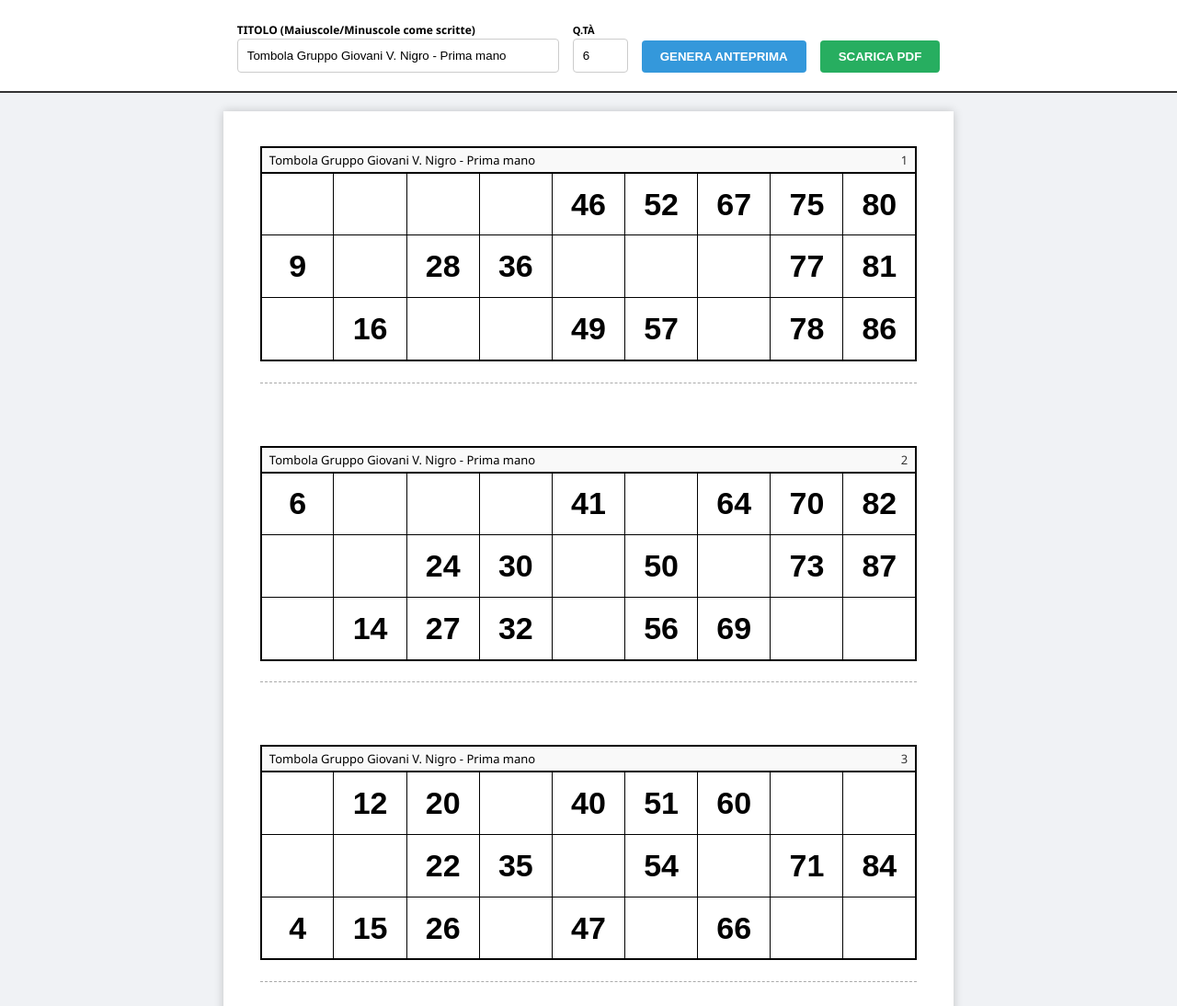
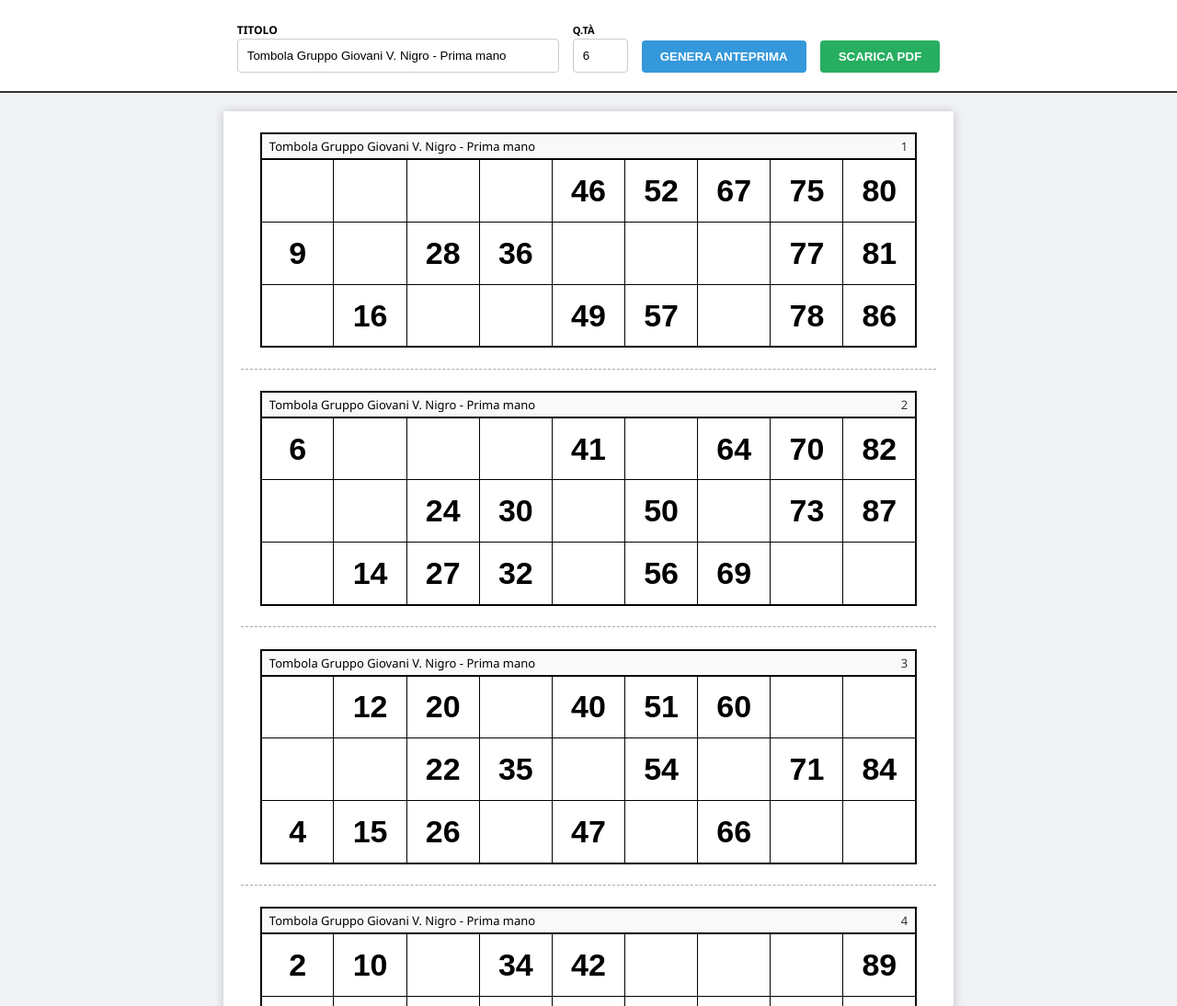
Before and after one commit to Paliddo86/Gg_tombolate, a plain HTML site: page index.html in a window 1280 px wide. Shown: the top 1094 px of the page at 92% size. Drawn offline with nearby package versions, Linux system fonts and the light colour scheme.

Commit message:
Update index.html

```diff
--- a/index.html
+++ b/index.html
@@ -2,7 +2,7 @@
 <html lang="it">
 <head>
     <meta charset="UTF-8">
-    <title>Generatore cartelle GG - Layout Simmetrico</title>
+    <title>Generatore cartelle GG - Distribuzione Totale</title>
     <script src="https://cdnjs.cloudflare.com/ajax/libs/jspdf/2.5.1/jspdf.umd.min.js"></script>
     <style>
         * { box-sizing: border-box; }
@@ -23,18 +23,28 @@
         .preview-page {
             background: white;
             width: 210mm;
-            min-height: 297mm;
+            height: 297mm; /* Fissa per l'anteprima fedele */
             margin-bottom: 20px;
             box-shadow: 0 0 10px rgba(0,0,0,0.2);
-            padding: 10mm;
+            padding: 0;
             overflow: hidden;
             display: flex;
             flex-direction: column;
         }
 
+        /* Contenitore che occupa esattamente 1/4 della pagina */
+        .preview-slot {
+            height: 74.25mm;
+            width: 100%;
+            display: flex;
+            flex-direction: column;
+            justify-content: center;
+            align-items: center;
+            position: relative;
+        }
+
         .preview-cartella {
             width: 189mm;
-            margin: 0 auto 12mm auto;
         }
 
         .preview-header {
@@ -48,7 +58,15 @@
             font-size: 34px; font-weight: 900; font-family: sans-serif;
         }
         .empty { background: #fff; }
-        .cut-line { border-bottom: 1px dashed #aaa; margin: 6mm 0; width: 100%; }
+
+        /* Linea di taglio posizionata in fondo allo slot */
+        .cut-line {
+            position: absolute;
+            bottom: 0;
+            left: 5mm;
+            right: 5mm;
+            border-bottom: 1px dashed #aaa;
+        }
     </style>
 </head>
 <body>
@@ -56,7 +74,7 @@
 <div class="no-print">
     <div class="controls">
         <div style="text-align:left">
-            <label style="font-size:12px; font-weight:bold">TITOLO (Maiuscole/Minuscole come scritte)</label><br>
+            <label style="font-size:12px; font-weight:bold">TITOLO</label><br>
             <input type="text" id="titoloInput" value="Tombola Gruppo Giovani V. Nigro - Prima mano" style="width: 350px;">
         </div>
         <div style="text-align:left">
@@ -90,12 +108,8 @@ function getCardHash(matrix) {
 function generateSestina() {
     let success = false;
     let sestina = [];
-
     while (!success) {
-        sestina = Array.from({ length: 6 }, () =>
-            Array.from({ length: 3 }, () => Array(9).fill(null))
-        );
-
+        sestina = Array.from({ length: 6 }, () => Array.from({ length: 3 }, () => Array(9).fill(null)));
         let numbersByCol = Array.from({ length: 9 }, (_, i) => {
             let min = (i === 0) ? 1 : i * 10;
             let max = (i === 8) ? 90 : i * 10 + 9;
@@ -103,12 +117,10 @@ function generateSestina() {
             for (let n = min; n <= max; n++) list.push(n);
             return shuffle(list);
         });
-
         let possible = true;
         for (let c = 0; c < 9; c++) {
             let colNums = numbersByCol[c];
             let cardIndices = shuffle([0, 1, 2, 3, 4, 5]);
-
             for (let cardIdx of cardIndices) {
                 let n = colNums.pop();
                 let rows = shuffle([0, 1, 2]);
@@ -124,7 +136,6 @@ function generateSestina() {
                 if (!placed) { possible = false; break; }
             }
             if (!possible) break;
-
             while (colNums.length > 0) {
                 let n = colNums.pop();
                 let cardIndicesReshuffled = shuffle([0, 1, 2, 3, 4, 5]);
@@ -163,12 +174,10 @@ function generateSestina() {
             }
             if (!possible) break;
         }
-
         if (possible) {
             let totalValid = sestina.every(matrix => {
                 let hash = getCardHash(matrix);
-                let isUnique = !usedHashes.has(hash);
-                return isUnique && matrix.every(row => row.filter(x => x !== null).length === 5);
+                return !usedHashes.has(hash) && matrix.every(row => row.filter(x => x !== null).length === 5);
             });
             if (totalValid) {
                 sestina.forEach(m => usedHashes.add(getCardHash(m)));
@@ -176,7 +185,6 @@ function generateSestina() {
             }
         }
     }
-
     sestina.forEach(matrix => {
         for (let c = 0; c < 9; c++) {
             let vals = [];
@@ -194,7 +202,6 @@ function renderPreview() {
     const qty = parseInt(document.getElementById('qty').value);
     const titolo = document.getElementById('titoloInput').value;
     area.innerHTML = ''; currentCartelle = []; usedHashes.clear();
-
     let generated = 0;
     while (generated < qty) {
         let sestina = generateSestina();
@@ -203,7 +210,6 @@ function renderPreview() {
             generated++;
         }
     }
-
     let currentPageDiv;
     for (let i = 0; i < currentCartelle.length; i++) {
         if (i % 4 === 0) {
@@ -212,9 +218,10 @@ function renderPreview() {
             area.appendChild(currentPageDiv);
         }
         const matrix = currentCartelle[i];
-        const wrapper = document.createElement('div');
-        wrapper.className = 'preview-cartella';
-        wrapper.innerHTML = `
+        const slot = document.createElement('div');
+        slot.className = 'preview-slot';
+        slot.innerHTML = `
+            <div class="preview-cartella">
                 <div class="preview-header">
                     <span>${titolo}</span>
                     <span style="color: #333;">${i+1}</span>
@@ -222,9 +229,10 @@ function renderPreview() {
                 <table class="preview-table">
                     ${matrix.map(row => `<tr>${row.map(c => `<td class="${c?'':'empty'}">${c||''}</td>`).join('')}</tr>`).join('')}
                 </table>
-            ${(i + 1) % 4 !== 0 && (i + 1) < currentCartelle.length ? '<div class="cut-line"></div>' : ''}
+            </div>
+            ${(i + 1) % 4 !== 0 ? '<div class="cut-line"></div>' : ''}
         `;
-        currentPageDiv.appendChild(wrapper);
+        currentPageDiv.appendChild(slot);
     }
 }
 
@@ -234,14 +242,16 @@ function generatePDF() {
     const titolo = document.getElementById('titoloInput').value;
     const cellW = 21, cellH = 18, cardWidth = 189, marginX = (210 - cardWidth) / 2;
     const headerH = 7;
-    const stepY = 72; // Spazio verticale aumentato per simmetria
+    const stepY = 74.25; // Divisione millimetrica perfetta (297 / 4)
 
     currentCartelle.forEach((matrix, i) => {
         const pageIdx = i % 4;
         if (i > 0 && pageIdx === 0) doc.addPage();
 
-        // startY regolato per centrare il blocco delle 4 cartelle nella pagina
-        const startY = 12 + (pageIdx * stepY);
+        // Centratura verticale della cartella nello slot da 74.25mm
+        // (74.25 - (18*3 + 7)) / 2 = circa 5.1mm di margine interno allo slot
+        const slotTopY = pageIdx * stepY;
+        const startY = slotTopY + 11.5;
 
         doc.setLineWidth(0.5);
         doc.rect(marginX, startY - headerH, cardWidth, headerH);
@@ -266,16 +276,15 @@ function generatePDF() {
             });
         });
 
-        // Linea di taglio posizionata esattamente a metà dello spazio tra cartelle
         if (pageIdx < 3) {
             doc.setLineWidth(0.1);
             doc.setLineDashPattern([2, 2], 0);
-            const lineY = startY + (cellH * 3) + ((stepY - (cellH * 3) - headerH) / 2) + 2;
+            const lineY = (pageIdx + 1) * stepY;
             doc.line(5, lineY, 205, lineY);
             doc.setLineDashPattern([], 0);
         }
     });
-    doc.save(titolo + "_" + currentCartelle.length + ".pdf");
+    doc.save(titolo + ".pdf");
 }
 renderPreview();
 </script>
```
Lines whose indentation alone changed are shown as unchanged.
